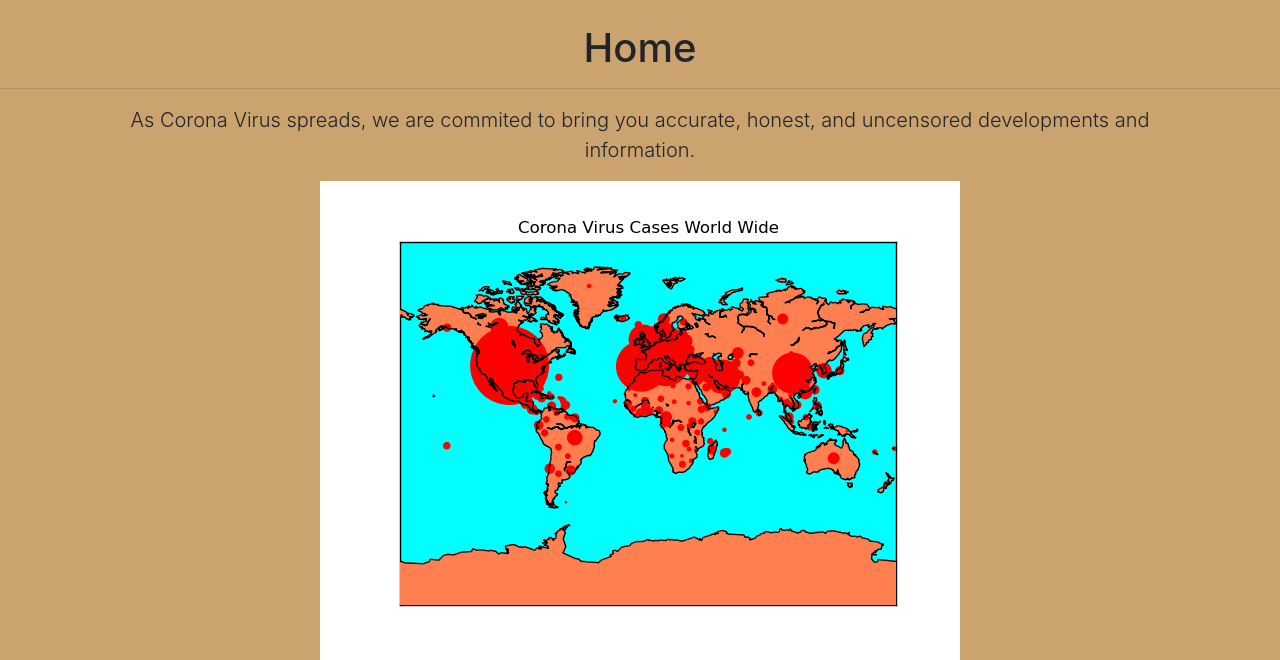
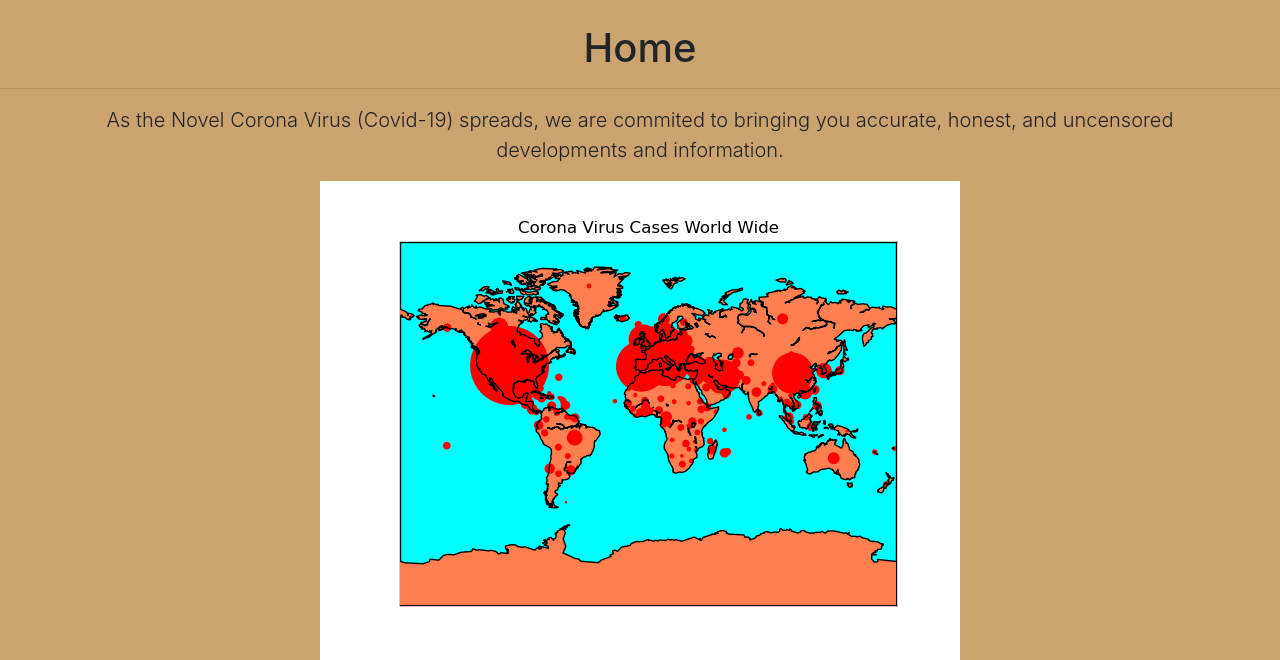
Before and after one commit to pab15/Covid-Tor, a Flask app: page / in a window 1280 px wide. Shown: the part 56-716 px from the top of the page. Run offline with Flask 2, Linux system fonts and the light colour scheme; some libraries are stand-ins or nearby versions.

Commit message:
spelling changes

```diff
--- a/app/templates/index.html
+++ b/app/templates/index.html
@@ -10,7 +10,7 @@
 <hr>
 <div class="container">
     <p class="lead">
-        As Corona Virus spreads, we are commited to bring you accurate, honest, and uncensored
+        As the Novel Corona Virus (Covid-19) spreads, we are commited to bringing you accurate, honest, and uncensored
         developments and information.
     </p>
     <figure>
--- a/app/templates/news.html
+++ b/app/templates/news.html
@@ -18,7 +18,7 @@
 <div class="container">
     <center>
         <p class="lead">
-            View the latest covid-19 news from reliable sources below:
+            View the latest Covid-19 news from reliable sources below:
         </p>
     </center>
 </div>
```
